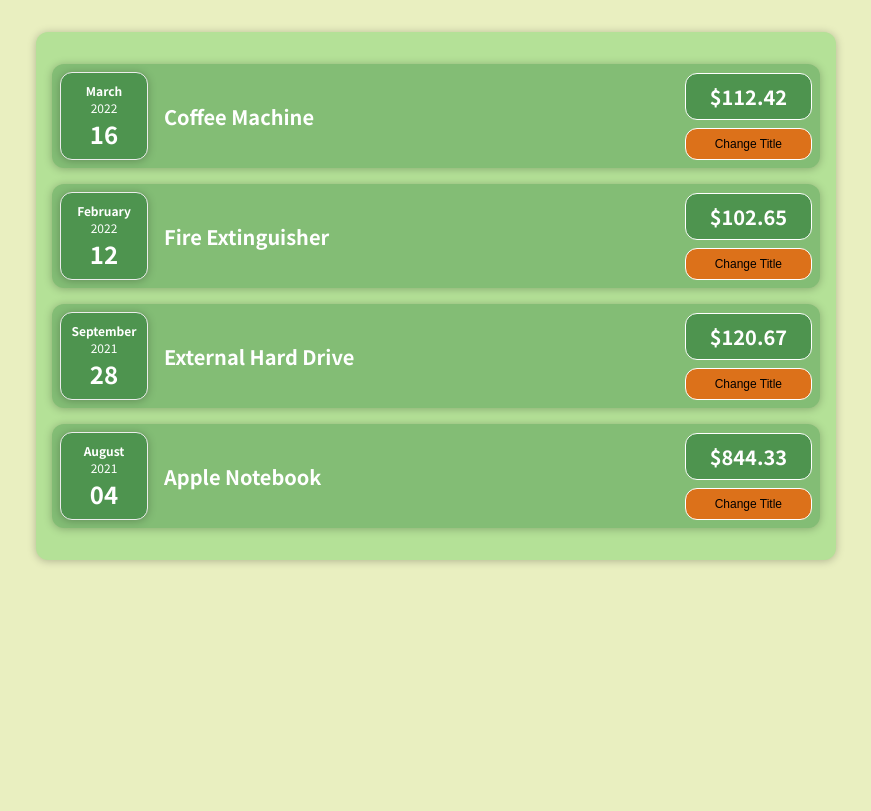
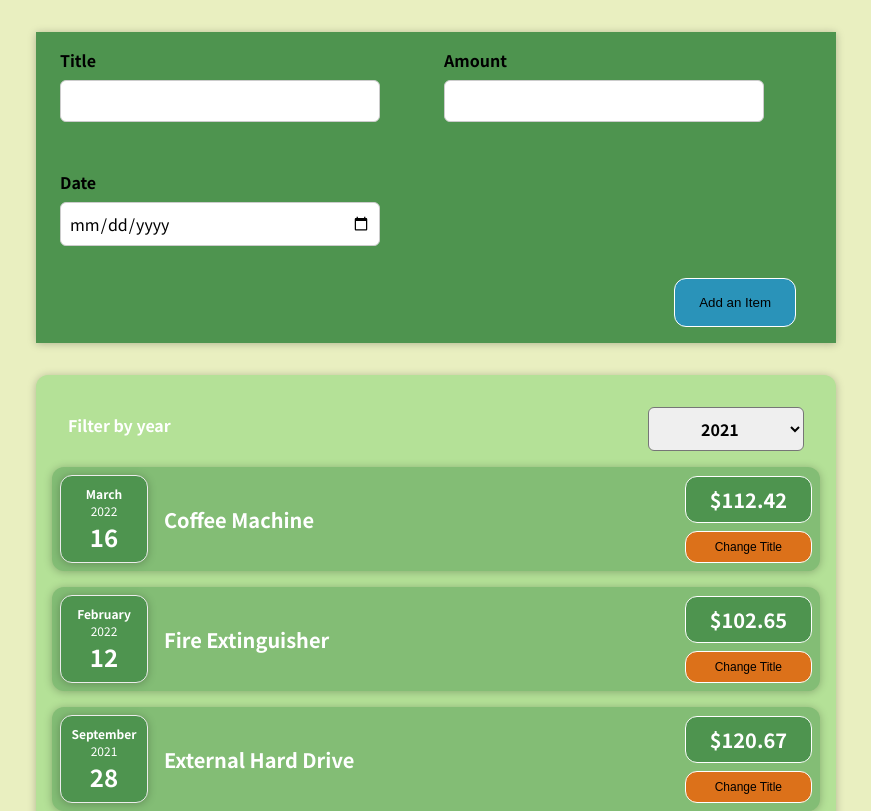
Before and after one commit to KAD105/to-do-list, a React (Create React App) app: page / in a window 1280 px wide. Shown: the top 811 px of the page, without its empty margins (204-1075 px from the left). Built offline with nearby package versions, Linux system fonts and the light colour scheme.

Commit message:
ExpenseFilter added

```diff
--- a/src/App.js
+++ b/src/App.js
@@ -1,4 +1,5 @@
 import Expenses from "./components/Expenses/Expenses";
+import NewExpense from "./components/NewExpense/NewExpense";
 
 const App = () => {
   const expenses = [
@@ -28,8 +29,14 @@
     },
   ];
 
+  const addExpenseDataHandler = (expenses) => {
+    console.log("im in the App.js");
+    console.log(expenses);
+  };
+
   return (
     <div>
+      <NewExpense onAddExpenseData={addExpenseDataHandler} />
       <Expenses items={expenses} />
     </div>
   );
--- /dev/null
+++ b/src/components/Expenses/ExpenseFilter.css
@@ -0,0 +1,24 @@
+.expenses-filter {
+  color: white;
+  padding: 0 1rem;
+}
+
+.expenses-filter__control {
+  display: flex;
+  width: 100%;
+  align-items: center;
+  justify-content: space-between;
+  margin: 1rem 0;
+}
+
+.expenses-filter label {
+  font-weight: bold;
+  margin-bottom: 0.5rem;
+}
+
+.expenses-filter select {
+  font: inherit;
+  padding: 0.5rem 3rem;
+  font-weight: bold;
+  border-radius: 6px;
+}
--- /dev/null
+++ b/src/components/Expenses/ExpenseFilter.js
@@ -0,0 +1,22 @@
+import "./ExpenseFilter.css";
+
+const ExpenseFilter = () => {
+  const dropdownChangeHandler = (event) => {
+    console.log(event.target.value);
+  };
+  return (
+    <div className="expenses-filter">
+      <div className="expenses-filter__control">
+        <label>Filter by year</label>
+        <select onChange={dropdownChangeHandler}>
+          <option value="2021">2021</option>
+          <option value="2022">2022</option>
+          <option value="2023">2023</option>
+          <option value="2024">2024</option>
+        </select>
+      </div>
+    </div>
+  );
+};
+
+export default ExpenseFilter;
--- a/src/components/Expenses/ExpenseItem.js
+++ b/src/components/Expenses/ExpenseItem.js
@@ -1,17 +1,25 @@
+import { useState } from "react";
 import ExpenseDate from "./ExpenseDate";
-
 import Card from "../UI/Card";
 import "./ExpenseItem.css";
 
 const ExpenseItem = (props) => {
+  const [title, setTitle] = useState(props.title);
+
+  const clickHandler = () => {
+    setTitle("updated!");
+  };
+
   return (
     <Card className="expense-item">
       <ExpenseDate date={props.date} />
       <div className="expense-item__description">
-        <h2>{props.title}</h2>
+        <h2>{title}</h2>
         <div className="expense-item-section">
           <div className="expense-item__price">${props.amount}</div>
-          <button className="change_the_title_btn">Change Title</button>
+          <button className="change_the_title_btn" onClick={clickHandler}>
+            Change Title
+          </button>
         </div>
       </div>
     </Card>
--- a/src/components/Expenses/Expenses.js
+++ b/src/components/Expenses/Expenses.js
@@ -1,10 +1,13 @@
 import ExpenseItem from "./ExpenseItem";
+import ExpenseFilter from "./ExpenseFilter";
 import Card from "../UI/Card";
 import "./Expenses.css";
 
 const Expenses = (props) => {
   return (
+    <div>
       <Card className="expenses">
+        <ExpenseFilter />
         <ExpenseItem
           title={props.items[0].title}
           amount={props.items[0].amount}
@@ -26,6 +29,7 @@
           date={props.items[3].date}
         />
       </Card>
+    </div>
   );
 };
 
--- /dev/null
+++ b/src/components/NewExpense/ExpenseForm.css
@@ -0,0 +1,43 @@
+form {
+  border-radius: 15px;
+}
+.new-expense__controls {
+  background-color: #4e944f;
+  display: flex;
+  flex-wrap: wrap;
+  gap: 1rem;
+  text-align: left;
+}
+
+.new-expense__control {
+  padding: 1rem 1.5rem;
+}
+
+.new-expense__control label {
+  font-weight: bold;
+  margin-bottom: 0.5rem;
+  display: block;
+}
+
+.new-expense__control input {
+  width: 20rem;
+  max-width: 100%;
+  font: inherit;
+  padding: 0.5rem;
+  border-radius: 6px;
+  border: 1px solid #ccc;
+}
+
+.new-expense__action {
+  background-color: #4e944f;
+  padding: 1rem 1.5rem;
+}
+
+.new-expense__action button {
+  background-color: #2a93b9;
+  padding: 1rem 1.5rem;
+  border-radius: 12px;
+  border: 1px solid white;
+  margin-right: 1rem;
+  cursor: pointer;
+}
--- /dev/null
+++ b/src/components/NewExpense/ExpenseForm.js
@@ -0,0 +1,76 @@
+import { useState } from "react";
+import "./ExpenseForm.css";
+import React from "react";
+
+const ExpenseForm = (props) => {
+  const [enteredTitle, setEnteredTitle] = useState(" ");
+  const [enteredAmount, setEnteredAmount] = useState(" ");
+  const [enteredDate, setEnteredDate] = useState(" ");
+
+  const titleChangeHandler = (event) => {
+    setEnteredTitle(event.target.value);
+  };
+
+  const amountChangeHandler = (event) => {
+    setEnteredAmount(event.target.value);
+  };
+
+  const dateChangeHandler = (event) => {
+    setEnteredDate(event.target.value);
+  };
+
+  const submitHandler = (event) => {
+    event.preventDefault();
+    const expenseData = {
+      title: enteredTitle,
+      amount: enteredAmount,
+      date: new Date(enteredDate),
+    };
+
+    props.onSaveExpenseData(expenseData);
+
+    setEnteredTitle(" ");
+    setEnteredAmount(" ");
+    setEnteredDate(" ");
+  };
+
+  return (
+    <form onSubmit={submitHandler}>
+      <div className="new-expense__controls">
+        <div className="new-expense__control">
+          <label>Title</label>
+          <input
+            type="text"
+            value={enteredTitle}
+            onChange={titleChangeHandler}
+          />
+        </div>
+        <div className="new-expense__control">
+          <label>Amount</label>
+          <input
+            type="number"
+            min="0.01"
+            step="0.01"
+            value={enteredAmount}
+            onChange={amountChangeHandler}
+          />
+        </div>
+        <div className="new-expense__control">
+          <label>Date</label>
+          <input
+            type="date"
+            min="2021-01-01"
+            max="2023-12-31"
+            value={enteredDate}
+            onChange={dateChangeHandler}
+          />
+        </div>
+      </div>
+      <div className="new-expense__action">
+        <button type="submit">Add an Item</button>
+      </div>
+    </form>
+  );
+};
+
+export default ExpenseForm;
--- /dev/null
+++ b/src/components/NewExpense/NewExpense.css
@@ -0,0 +1,11 @@
+.new-expense {
+  width: 50rem;
+  max-width: 95%;
+  margin: 2rem auto;
+  text-align: center;
+  box-shadow: 0 1px 8px rgba(0, 0, 0, 0.25);
+}
+
+.new-expense__action {
+  text-align: right;
+}
--- /dev/null
+++ b/src/components/NewExpense/NewExpense.js
@@ -0,0 +1,21 @@
+import ExpenseForm from "./ExpenseForm";
+import "./NewExpense.css";
+
+const NewExpense = (props) => {
+  const saveDataHandler = (enteredExpenseData) => {
+    const expenseData = {
+      ...enteredExpenseData,
+      id: Math.random().toString(),
+    };
+
+    props.onAddExpenseData(expenseData);
+  };
+
+  return (
+    <div className="new-expense">
+      <ExpenseForm onSaveExpenseData={saveDataHandler} />
+    </div>
+  );
+};
+
+export default NewExpense;
```
Lines whose indentation alone changed are shown as unchanged.
